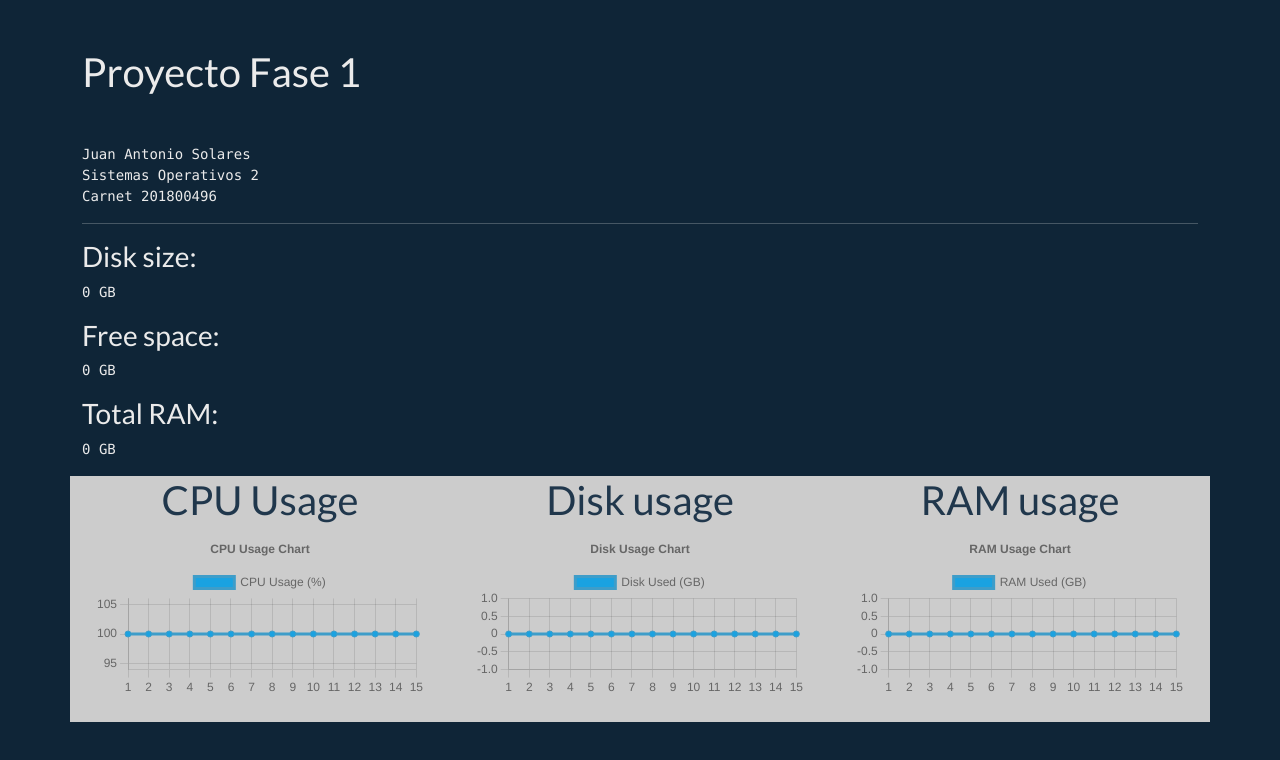
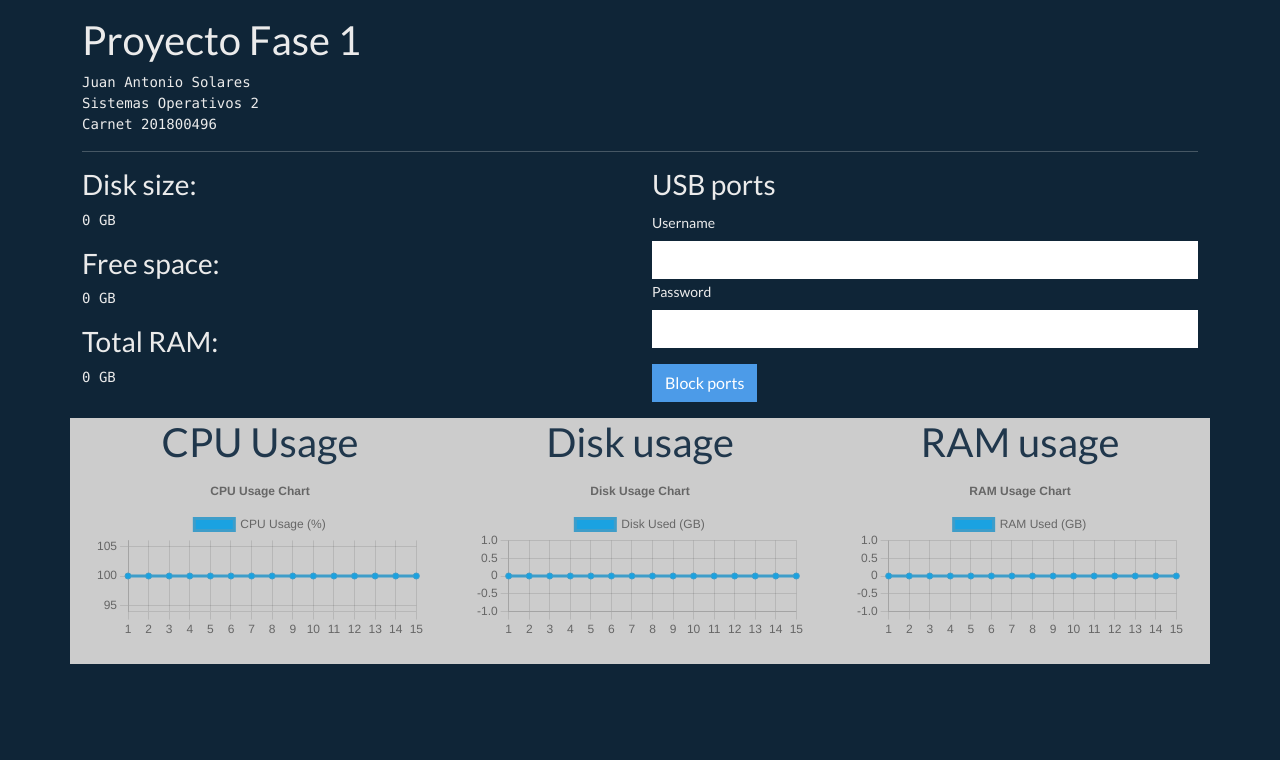
Before and after one commit to solaresjuan98/SistemasOperativos2_Fase1, a React (Vite) app in the folder frontend/: page / in a window 1280 px wide. Shown: the top 760 px of the page. Built offline with nearby package versions, Linux system fonts and the light colour scheme.

Commit message:
add username and password form

```diff
--- a/frontend/src/App.tsx
+++ b/frontend/src/App.tsx
@@ -6,21 +6,29 @@ import './boostrap.min.css';
 //
 import { CpuGraph } from './components/CpuGraph'
 import { DiskGraph } from './components/DiskGraph';
-import { RamGraph }  from './components/RamGraph';
+import { RamGraph } from './components/RamGraph';
+import { useForm } from './hooks/useForm';
 
 function App() {
     // const [name, setName] = useState('');
     // const updateName = (e: any) => setName(e.target.value);
     //const [result, setResult] = useState('');
     const [diskSize, setDiskSize] = useState(0);
-    const updateSize = (result: string) => setDiskSize(parseInt(result)/1024);
+    const updateSize = (result: string) => setDiskSize(parseInt(result) / 1024);
 
 
     const [used, setUsed] = useState(0);
-    const updateUsed = (result: string) => setUsed(parseInt(result)/1024);
+    const updateUsed = (result: string) => setUsed(parseInt(result) / 1024);
 
     const [totalRam, setTotalRam] = useState(0);
     const updateRAM = (result: string) => setTotalRam(parseFloat(result));
+
+
+    // * Form
+    const { formData, onChangeForm } = useForm({
+        username: '',
+        password: ''
+    });
 
     function getSize() {
         GetDiskSize().then(updateSize);
@@ -47,9 +55,8 @@ function App() {
 
     return (
 
-        <div className="container mt-5">
-            <h1 className='mb-5'>Proyecto Fase 1</h1>
-
+        <div className="container mt-3">
+            <h1 className='mb-2'>Proyecto Fase 1</h1>
             <pre>
                 Juan Antonio Solares {"\n"}
                 Sistemas Operativos 2 {"\n"}
@@ -57,29 +64,61 @@ function App() {
             </pre>
             <hr />
 
-            <h3>Disk size: </h3> <pre>{diskSize}{" "}GB</pre>
-            <h3>Free space: </h3> <pre>{diskSize-used}{" "}GB</pre>
-            <h3>Total RAM: </h3> <pre>{totalRam}{" "}GB</pre>
             <div className="row">
-                <div className="col-4" style={{ backgroundColor: '#ccc'}}>
+                <div className="col-6">
+                    <h3>Disk size: </h3> <pre>{diskSize}{" "}GB</pre>
+                    <h3>Free space: </h3> <pre>{diskSize - used}{" "}GB</pre>
+                    <h3>Total RAM: </h3> <pre>{totalRam}{" "}GB</pre>
+                </div>
+                <div className="col-6">
+                    <h3>
+                        USB ports
+                    </h3>
+
+                    <label htmlFor="" >
+                        Username
+                    </label>
+
+                    <input type="text" name="username" id="username" value={formData.username} onChange={onChangeForm} className='form-control' />
+
+                    <label htmlFor="">
+                        Password
+                    </label>
+
+                    <input type="password" name="password" id="password" value={formData.password} onChange={onChangeForm} className='form-control' />
+
+                    <button className='btn btn-primary mt-3 mb-3'>
+                        Block ports
+                    </button>
+
+
+                </div>
+            </div>
+
+
+            <div className="row">
+                <div className="col-4" style={{ backgroundColor: '#ccc' }}>
                     <h1 className='text-dark text-center'>CPU Usage</h1>
 
                     {/* ======= GRAPH ======= */}
                     <CpuGraph />
 
                 </div>
-                <div className="col-4" style={{ backgroundColor: '#ccc'}}>
+                <div className="col-4" style={{ backgroundColor: '#ccc' }}>
                     <h1 className='text-dark text-center'>Disk usage</h1>
                     {/* ======= GRAPH ======= */}
                     <DiskGraph />
 
                 </div>
-                <div className="col-4" style={{ backgroundColor: '#ccc'}}>
+                <div className="col-4" style={{ backgroundColor: '#ccc' }}>
 
                     <h1 className="text-dark text-center">RAM usage</h1>
 
                     <RamGraph />
                 </div>
+
+
+
 
             </div>
 
--- /dev/null
+++ b/frontend/src/hooks/useForm.ts
@@ -0,0 +1,39 @@
+
+import { ChangeEvent, useState } from 'react';
+
+
+export const useForm = <T>(initialState: T) => {
+
+	const [formData, setFormData] = useState<T>(initialState);
+
+
+	const onChangeForm = (ev: ChangeEvent<HTMLInputElement>) => {
+		const { name, value } = ev.target;
+		setFormData(prev => ({
+			...prev,
+			[name]: value
+		}));
+	};
+
+
+	const isNotEmpty = (field: string): boolean => {
+
+		return (field.trim().length > 0) ? true : false;
+	};
+
+	// const hasEmailFormat = (field: string) => {
+
+	// 	const emailRegex = /\S+@\S+\.\S+/;
+
+	// 	return emailRegex.test(field) ? true : false;
+	// };
+
+	return {
+		onChangeForm,
+		isNotEmpty,
+		//hasEmailFormat,
+		formData
+	};
+
+
+};
```
